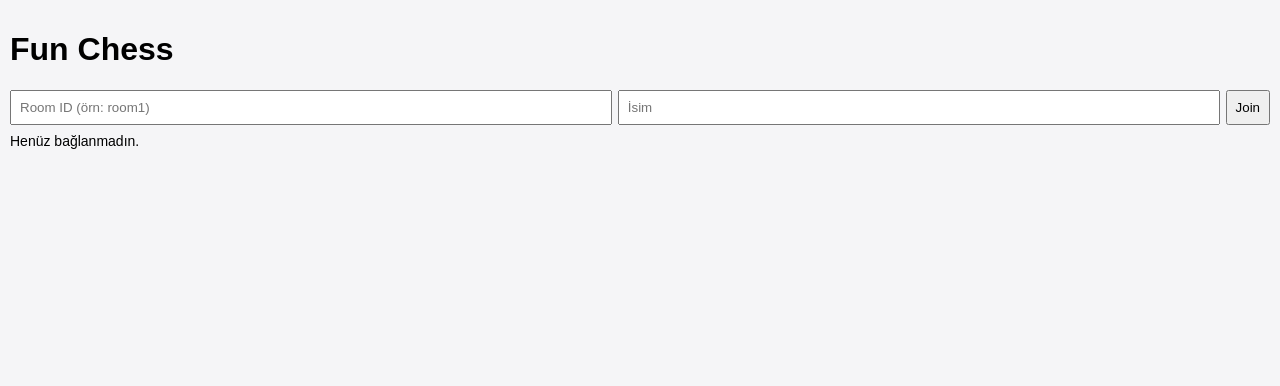
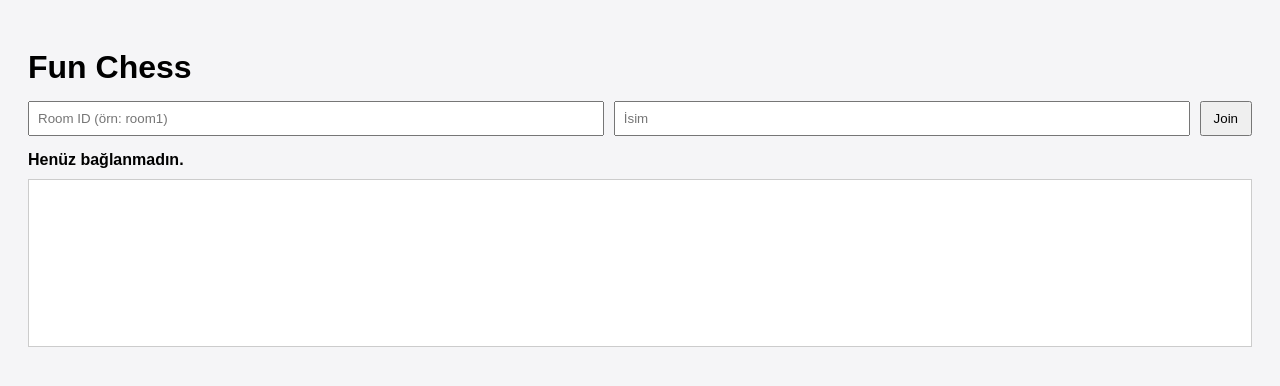
Before and after one commit to Negro31/Sihirli-Satranc, a website: page public/index.html in a window 1280 px wide. Drawn offline with nearby package versions, Linux system fonts and the light colour scheme; no server answers.

Commit message:
Update styles.css

```diff
--- a/public/styles.css
+++ b/public/styles.css
@@ -1,12 +1,40 @@
-body{font-family: Arial, Helvetica, sans-serif; margin:0; padding:10px; background:#f5f5f7}
-header h1{font-size:18px; margin:6px 0}
-.controls{display:flex; gap:6px; flex-wrap:wrap; margin-bottom:8px}
-.controls input{padding:8px; flex:1; min-width:120px}
-.controls button{padding:8px}
-#board{width:100%; max-width:480px; margin:10px auto; display:grid; grid-template-columns:repeat(8,1fr); border:4px solid #222; box-shadow:0 4px 12px rgba(0,0,0,0.08)}
-.square{width:100%; aspect-ratio:1/1; display:flex; align-items:center; justify-content:center; font-size:22px; user-select:none}
-.square.light{background:#f0d9b5}
-.square.dark{background:#b58863}
-.square.selected{outline:3px solid #0b84ff}
-#status{margin-top:6px; font-size:14px}
-#log{margin-top:8px; font-size:13px; color:#333}
+body {
+  font-family: Arial, sans-serif;
+  background: #f5f5f7;
+  padding: 20px;
+}
+
+h1 {
+  margin-bottom: 15px;
+}
+
+.controls {
+  margin-bottom: 15px;
+  display: flex;
+  flex-wrap: wrap;
+  gap: 10px;
+}
+
+.controls input {
+  padding: 8px;
+  flex: 1;
+  min-width: 100px;
+}
+
+button {
+  padding: 8px 12px;
+  cursor: pointer;
+}
+
+#status {
+  font-weight: bold;
+  margin-bottom: 10px;
+}
+
+#log {
+  background: #fff;
+  border: 1px solid #ccc;
+  padding: 8px;
+  height: 150px;
+  overflow-y: auto;
+}
```
